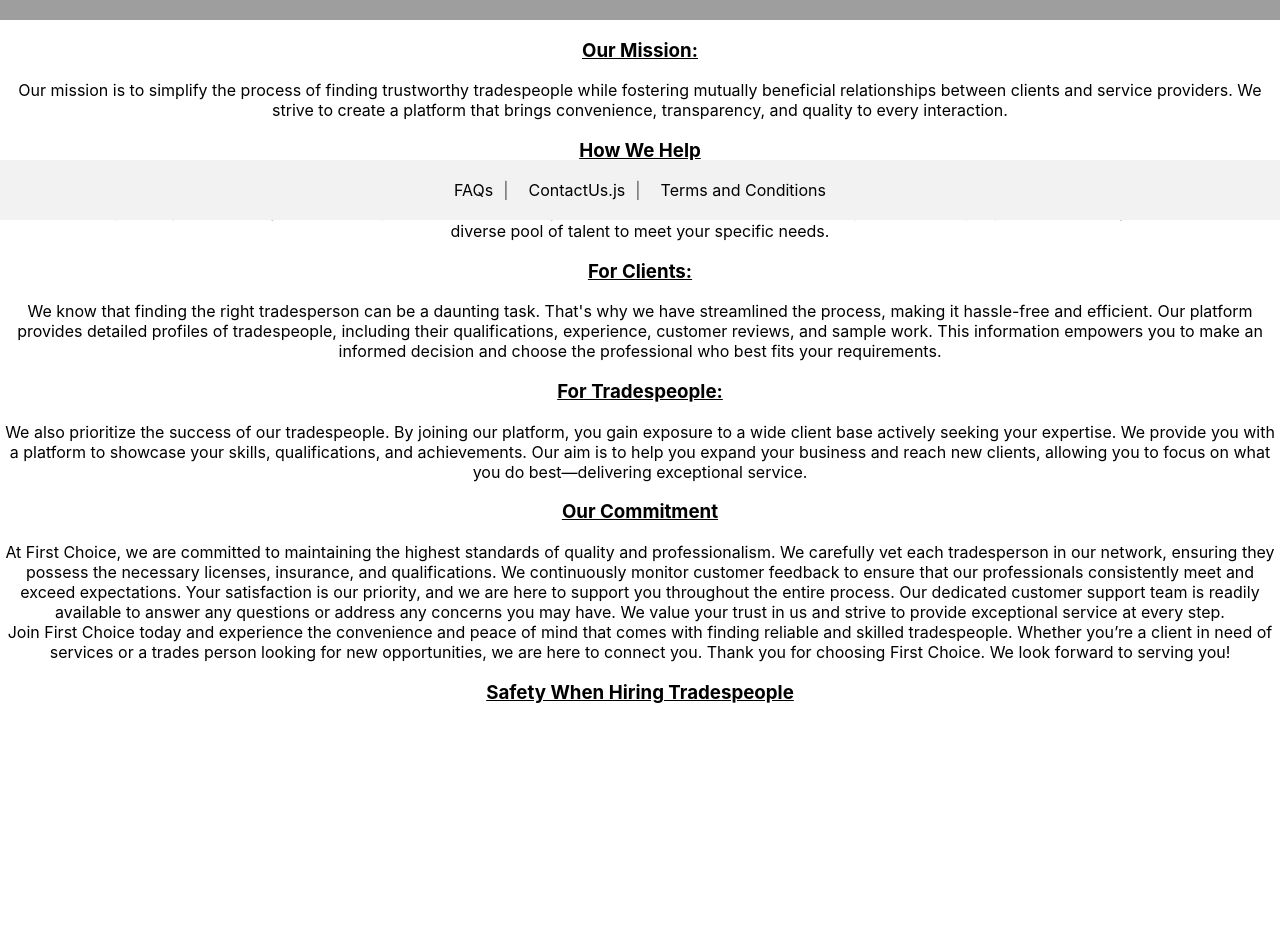
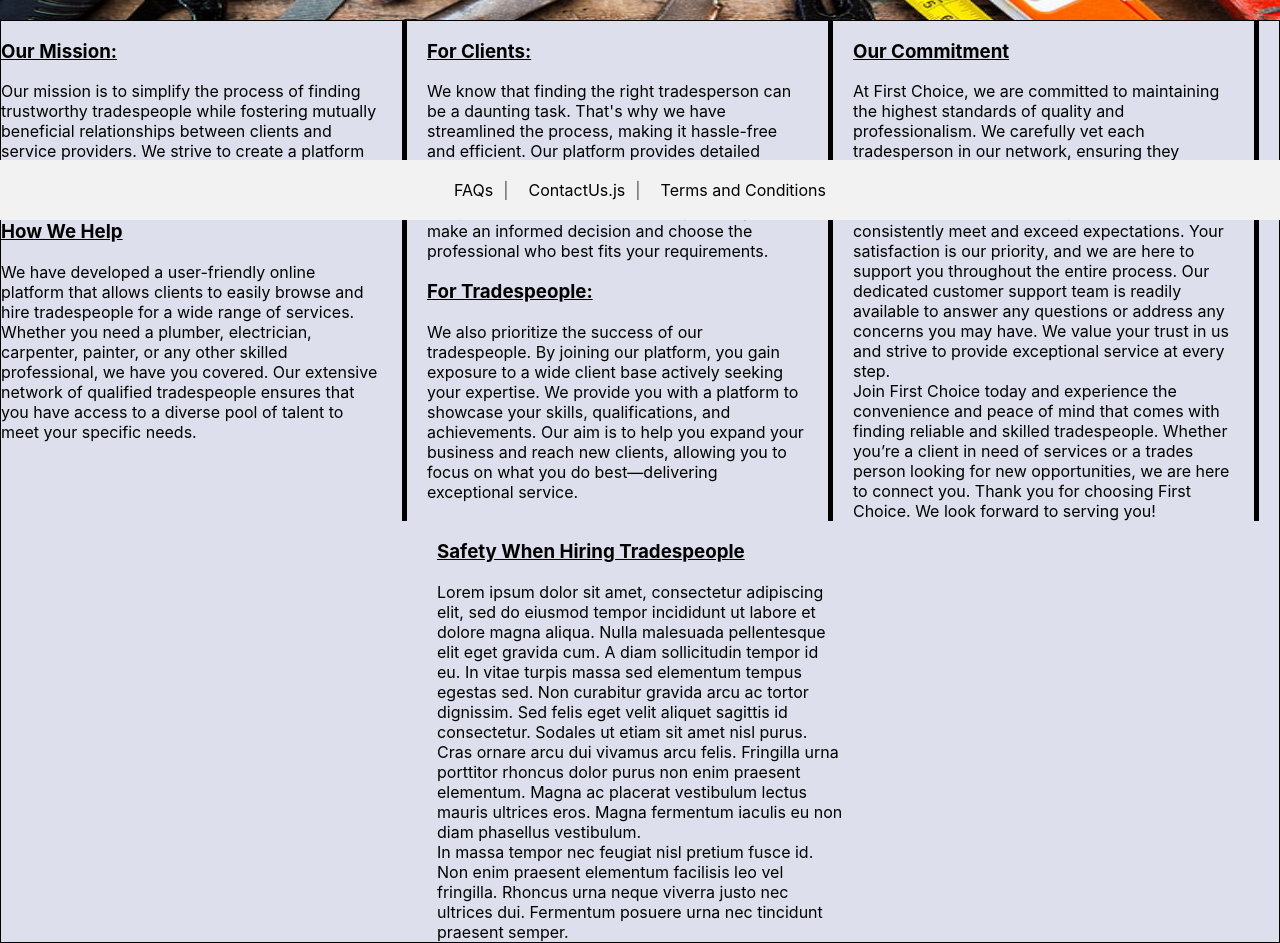
Before and after one commit to QZVTR/FirstChoice, a Next.js app: page / in a window 1280 px wide. Shown: the part 580-1523 px from the top of the page. Before the commit the page ends 1303 px from the top, so only its background shows below. Built offline with nearby package versions, Linux system fonts and the light colour scheme; no server answers; grey boxes are pictures that could not be loaded.

Commit message:
More styles and another image

```diff
--- a/pages/HomePage.js
+++ b/pages/HomePage.js
@@ -9,20 +9,12 @@ export default function HomePage() {
   return (
     <>
       <div className={styles.container}>
-      <div className={stylesLanding.center}>
-      <h1><u>Welcome to First Choice</u></h1>
-      <div>
-      At First Choice we understand the importance of finding reliable and skilled tradespeople for your
-      home improvement, maintenance, and repair needs. We are dedicated to connecting clients with
-      the right professionals, ensuring a seamless and satisfactory experience for both parties.
-      </div>
-      </div>
+
       <img className={styles.background} src='/media/backgroundphotosearch.jpg' alt='background photo' />
       <SearchBar />
       </div>
       <div className={stylesLanding.container}>
-      <div className={stylesLanding.center}>
-
+      <div className={stylesLanding.column}>
       <div>
       <h3><u>Our Mission:</u></h3>
 
@@ -31,12 +23,29 @@ export default function HomePage() {
 
       brings convenience, transparency, and quality to every interaction.
       </div>
+      <h3><u>How We Help</u></h3>
+        <div>
+          We have developed a user-friendly online platform that allows clients to easily browse and hire
+          tradespeople for a wide range of services. Whether you need a plumber, electrician, carpenter,
+          painter, or any other skilled professional, we have you covered. Our extensive network of qualified
+          tradespeople ensures that you have access to a diverse pool of talent to meet your specific needs.
+        </div>
+      </div>
       <HowWeWork />
       <AboutUs />
       <SafetyHiring />
       </div>
-      </div>
     </>
   )
+}
 
-}
+/*
+<div className={stylesLanding.center}>
+      <h1 className='Welcome header'><u>Welcome to First Choice</u></h1>
+      <div className='Welcome details'>
+      At First Choice we understand the importance of finding reliable and skilled tradespeople for your
+      home improvement, maintenance, and repair needs. We are dedicated to connecting clients with
+      the right professionals, ensuring a seamless and satisfactory experience for both parties.
+      </div>
+      </div>
+*/
--- a/pages/components/landingPage/AboutUs.js
+++ b/pages/components/landingPage/AboutUs.js
@@ -1,8 +1,9 @@
 import React from 'react'
-
+import styles from '../../../styles/LandingPage.module.css'
 export default function AboutUs() {
   return (
     <>
+      <div className={styles.column}>
         <h3><u>Our Commitment</u></h3>
         <div>
         At First Choice, we are committed to maintaining the highest standards of quality and
@@ -13,6 +14,7 @@ export default function AboutUs() {
         dedicated customer support team is readily available to answer any questions or address any
         concerns you may have. We value your trust in us and strive to provide exceptional service at every
         step.
+        </div>
         <div>
         Join First Choice today and experience the convenience and peace of mind that comes with finding
         reliable and skilled tradespeople. Whether you’re a client in need of services or a trades person
@@ -21,7 +23,7 @@ export default function AboutUs() {
 
         Thank you for choosing First Choice. We look forward to serving you!
         </div>
-        </div>
+      </div>
     </>
   )
 }
--- a/pages/components/landingPage/HowWeWork.js
+++ b/pages/components/landingPage/HowWeWork.js
@@ -1,15 +1,9 @@
-import React from 'react'
-
+import React from 'react';
+import styles from '../../../styles/LandingPage.module.css';
 export default function HowWeWork() {
   return (
     <>
-        <h3><u>How We Help</u></h3>
-        <div>
-          We have developed a user-friendly online platform that allows clients to easily browse and hire
-          tradespeople for a wide range of services. Whether you need a plumber, electrician, carpenter,
-          painter, or any other skilled professional, we have you covered. Our extensive network of qualified
-          tradespeople ensures that you have access to a diverse pool of talent to meet your specific needs.
-        </div>
+      <div className={styles.column}>
         <div>
           <h3><u>For Clients:</u></h3>
           <div>
@@ -29,6 +23,7 @@ export default function HowWeWork() {
             clients, allowing you to focus on what you do best—delivering exceptional service.
           </div>
         </div>
+      </div>
     </>
   )
 }
--- a/pages/components/landingPage/SafetyHiring.js
+++ b/pages/components/landingPage/SafetyHiring.js
@@ -1,11 +1,19 @@
 import React from 'react'
-
+import styles from '../../../styles/LandingPage.module.css'
 export default function SafetyHiring() {
   return (
     <>
+      <div className={styles.column}>
         <h3>
             <u>Safety When Hiring Tradespeople</u>
         </h3>
+        <div>
+        Lorem ipsum dolor sit amet, consectetur adipiscing elit, sed do eiusmod tempor incididunt ut labore et dolore magna aliqua. Nulla malesuada pellentesque elit eget gravida cum. A diam sollicitudin tempor id eu. In vitae turpis massa sed elementum tempus egestas sed. Non curabitur gravida arcu ac tortor dignissim. Sed felis eget velit aliquet sagittis id consectetur. Sodales ut etiam sit amet nisl purus. Cras ornare arcu dui vivamus arcu felis. Fringilla urna porttitor rhoncus dolor purus non enim praesent elementum. Magna ac placerat vestibulum lectus mauris ultrices eros. Magna fermentum iaculis eu non diam phasellus vestibulum.
+        </div>
+        <div>
+        In massa tempor nec feugiat nisl pretium fusce id. Non enim praesent elementum facilisis leo vel fringilla. Rhoncus urna neque viverra justo nec ultrices dui. Fermentum posuere urna nec tincidunt praesent semper.
+        </div>
+      </div>
     </>
   )
 }
--- a/styles/Footer.module.css
+++ b/styles/Footer.module.css
@@ -4,7 +4,7 @@
     bottom: 0;
     width: 100%;
     background-color: '#f2f2f2';
-    padding: '5px';
+    padding-top: 20px;
 }
 
 .list {
--- a/styles/LandingPage.module.css
+++ b/styles/LandingPage.module.css
@@ -1,12 +1,37 @@
 .container {
     display: flex;
+    flex-wrap: wrap;
     justify-content: center;
+    border: 1px solid black;
+    background-color: #dde0ec;
 }
 
-.center {
-    text-align: center;
-    display: flex;
-    flex-direction: column;
-    align-items: center;
-    margin: 0 auto;
+.column {
+    flex-basis: 100%;
+    margin-bottom: 20px;
+    border-right: 5px solid black;
+    padding-right: 20px;
 }
+
+@media (min-width: 768px) {
+    .column {
+      flex-basis: calc(50% - 20px);
+      margin-right: 20px;
+      margin-bottom: 0;
+      padding-right: 20px;
+}
+
+.column:last-child {
+      margin-right: 0;
+      border-right: none;
+      padding-right: 0;
+    }
+}
+
+@media (min-width: 1024px) {
+    .column {
+      flex-basis: calc(33.33% - 20px);
+      margin-right: 20px;
+      padding-right: 20px;
+    }
+}
```
Also changed, not shown: public/media/backgroundphotosearch.jpg (added).
